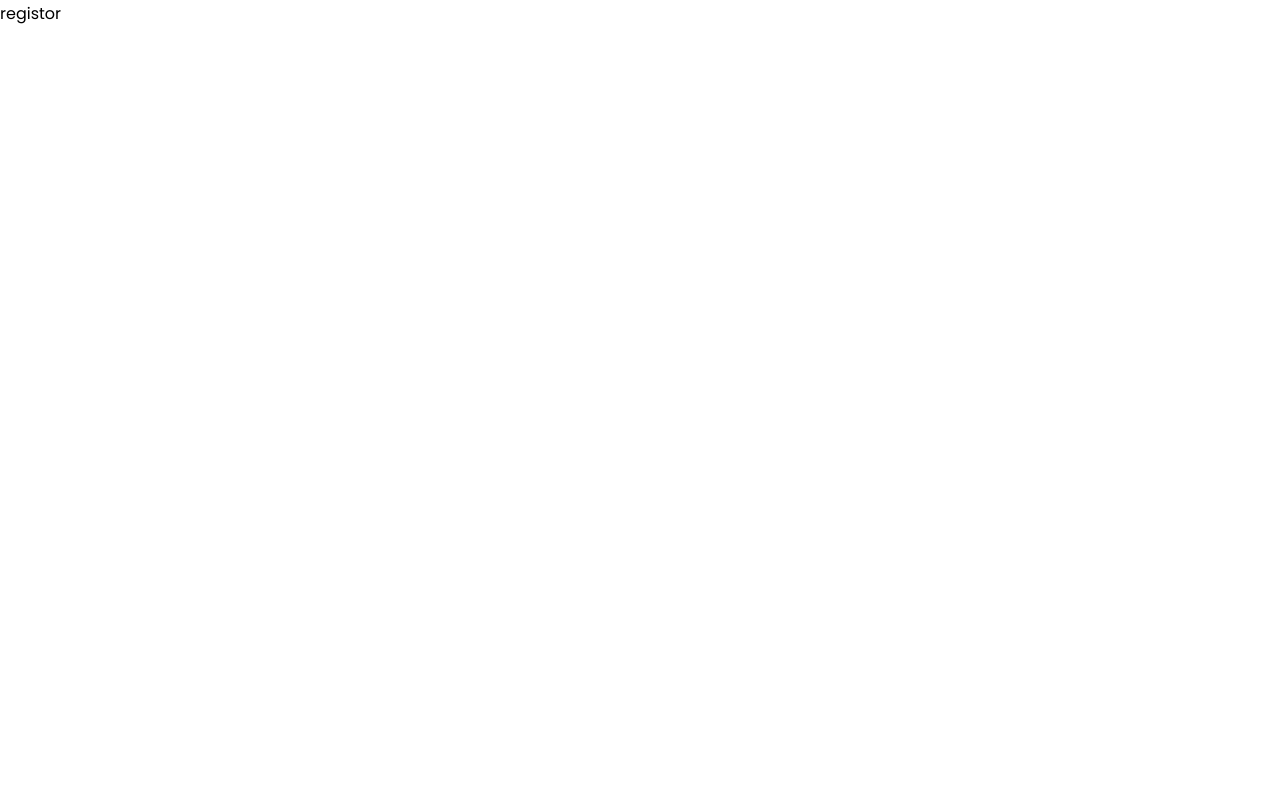
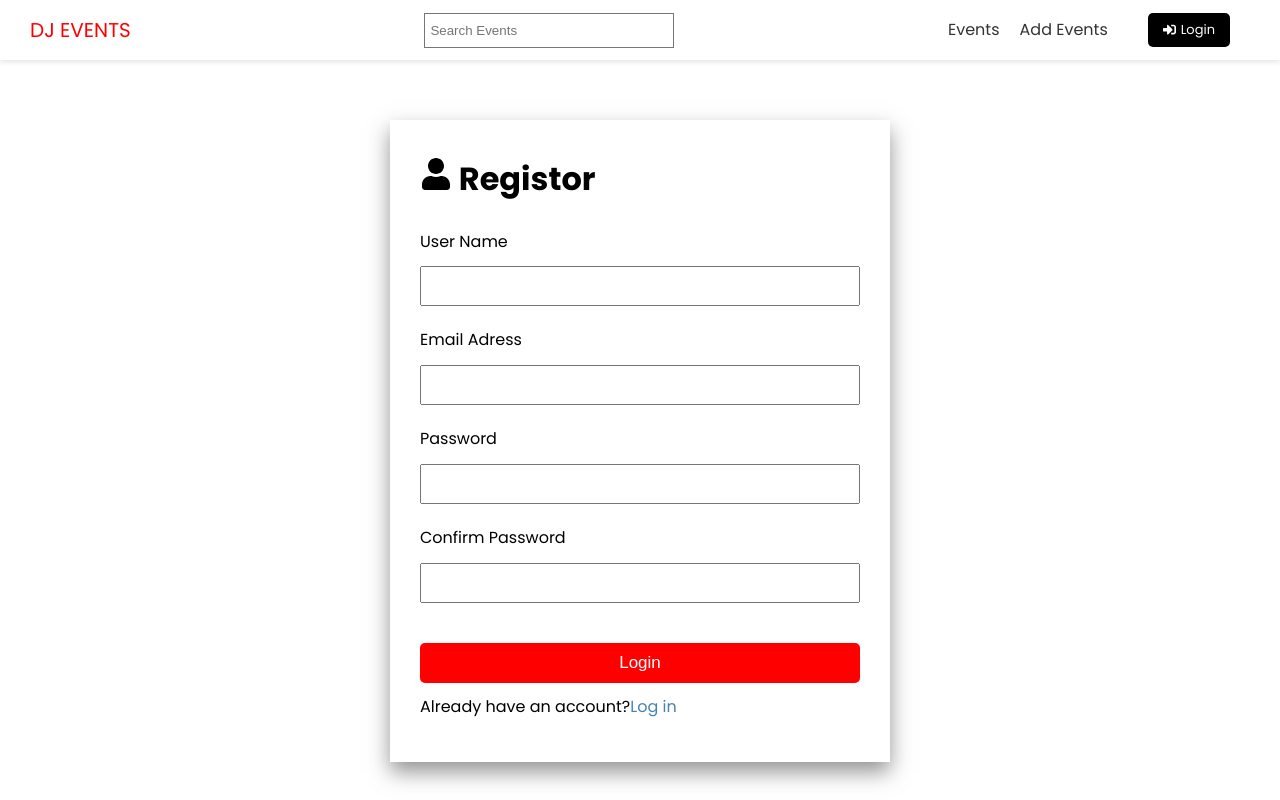
Before and after one commit to asa108/dj-events, a Next.js app in the folder dj-events-frontend/: page /account/registor in a window 1280 px wide. Shown: the top 800 px of the page. Built offline with nearby package versions, Linux system fonts and the light colour scheme.

Commit message:
created registor page

```diff
--- a/dj-events-frontend/pages/account/registor.js
+++ b/dj-events-frontend/pages/account/registor.js
@@ -1,3 +1,78 @@
+import { FaUser } from "react-icons/fa";
+import { ToastContainer, toast } from "react-toastify";
+import "react-toastify/dist/ReactToastify.css";
+import { useState, useEffect, useContext } from "react";
+import Link from "next/dist/client/link";
+import Layout from "@/components/Layout";
+import styles from "@/styles/AuthForm.module.css";
+
 export default function RegistorPage() {
-  return <div>registor</div>;
+  const [username, setUsername] = useState("");
+  const [email, setEmail] = useState("");
+  const [password, setPassword] = useState("");
+  const [passwordConfirm, setPasswordConfirm] = useState("");
+
+  const handleSubmit = (e) => {
+    e.preventDefault();
+    if (password !== passwordConfirm) {
+      toast.error("Password don not match");
+      return;
+    }
+
+    console.log({ username, email, password });
+  };
+
+  return (
+    <Layout title="User Registoration">
+      <div className={styles.auth}>
+        <h1>
+          <FaUser /> Registor
+        </h1>
+        <ToastContainer />
+        <form onSubmit={handleSubmit}>
+          <div>
+            <label htmlFor="email">User Name</label>
+            <input
+              type="text"
+              id="username"
+              value={username}
+              onChange={(e) => setUsername(e.target.value)}
+            />
+          </div>
+          <div>
+            <label htmlFor="email">Email Adress</label>
+            <input
+              type="email"
+              id="email"
+              value={email}
+              onChange={(e) => setEmail(e.target.value)}
+            />
+          </div>
+          <div>
+            <label htmlFor="password">Password</label>
+            <input
+              type="password"
+              id="password"
+              value={password}
+              onChange={(e) => setPassword(e.target.value)}
+            />
+          </div>
+          <div>
+            <label htmlFor="passwordConfirm">Confirm Password</label>
+            <input
+              type="password"
+              id="passwordConfirm"
+              value={passwordConfirm}
+              onChange={(e) => setPasswordConfirm(e.target.value)}
+            />
+          </div>
+          <input type="submit" value="Login" className="btn" />
+        </form>
+        <p>
+          Already have an account?
+          <Link href="/account/login">Log in</Link>
+        </p>
+      </div>
+    </Layout>
+  );
 }
```
